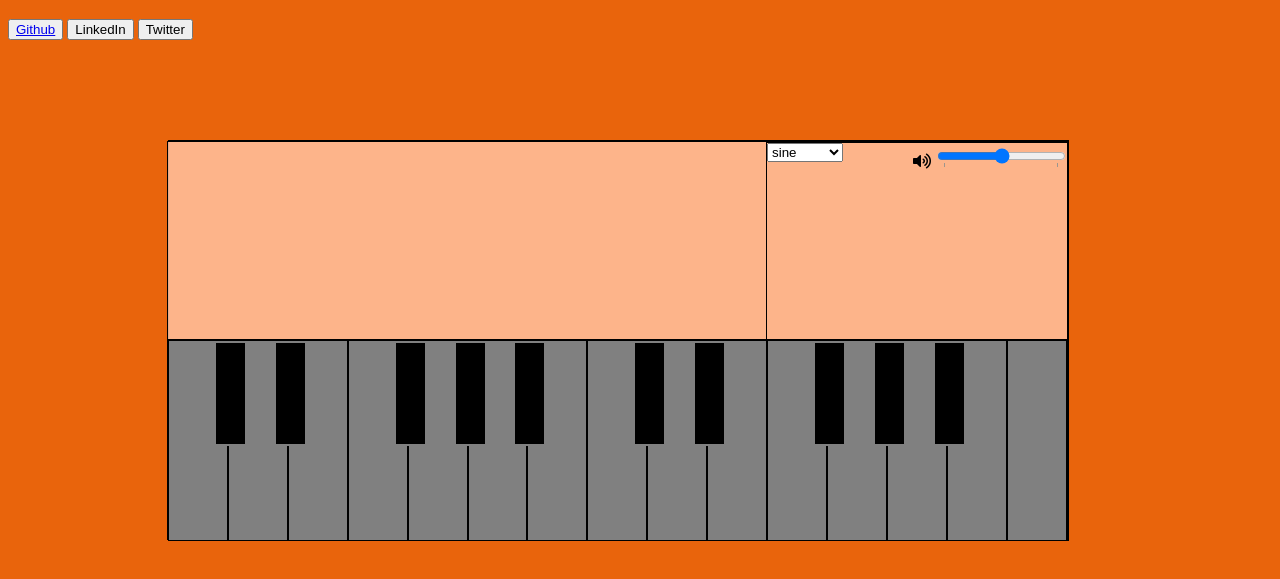
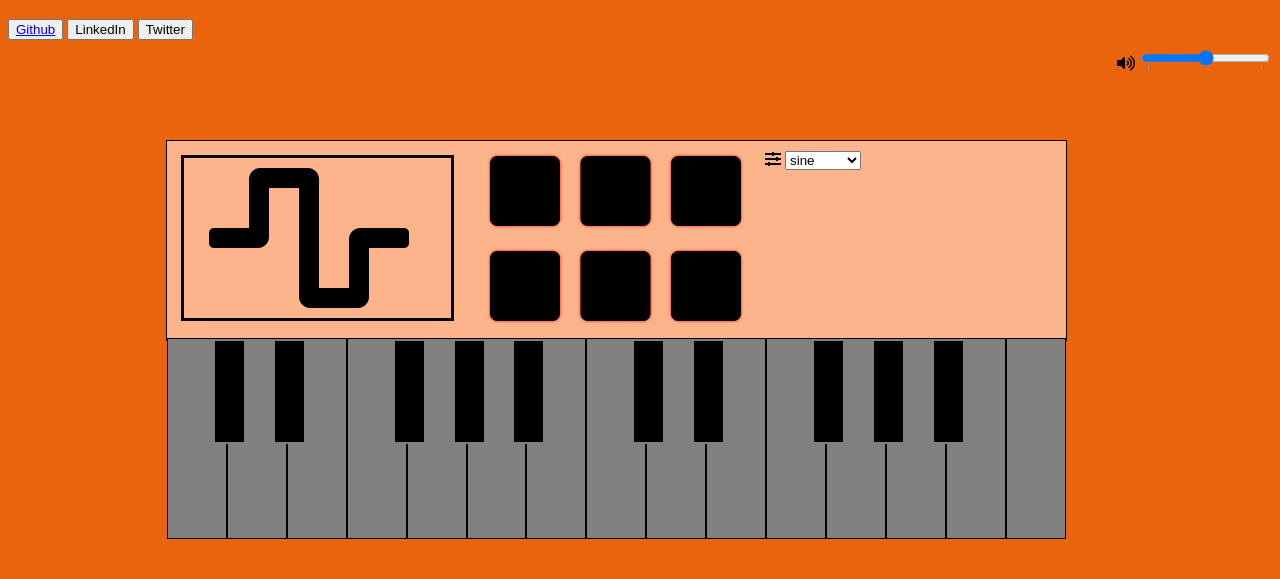
Before and after one commit to canberkvarli/spark, a website built with webpack: page index.html in a window 1280 px wide. Shown: the part 61-640 px from the top of the page. Built offline with Linux system fonts and the light colour scheme.

Commit message:
add volume adjustment and pads

```diff
--- a/index.html
+++ b/index.html
@@ -21,10 +21,20 @@
             <button>Twitter</button>
         </div>
     </nav>
+    <div id="volume">
+        <i class="fas fa-volume-up"></i>
+        <input type="range" min="0.0" max="1.0" step="0.01" value="0.5" list="volumes" name="volume">
+        <datalist id="volumes">
+            <option value="0.0" label="Mute">
+            <option value="1.0" label="100%">
+        </datalist>
+    </div>
+
     <div class="keyboard">
         <div class="upper-container">
             <div class="right">
                 <div class="knob" id="knob-1">
+                    <i class="fas fa-sliders-h"></i>
                     <select name="waveform">
                         <option value="sine" selected>sine</option>
                         <option value="square">square</option>
@@ -32,12 +42,7 @@
                         <option value="sawtooth">sawtooth</option>E
                     </select>
                     <div class="knob" id="knob-2">
-                        <i class="fas fa-volume-up"></i>
-                        <input type="range" min="0.0" max="1.0" step="0.01" value="0.5" list="volumes" name="volume">
-                        <datalist id="volumes">
-                            <option value="0.0" label="Mute">
-                            <option value="1.0" label="100%">
-                        </datalist>
+
                     </div>
                     <div class="knob" id="knob-3"></div>
                     <div class="knob" id="knob-4"></div>
@@ -47,17 +52,23 @@
             </div>
             <div class="middle">
                 <div class="pad">
-                    <div id="pad-1"></div>
-                    <div id="pad-2"></div>
-                    <div id="pad-3"></div>
-                    <div id="pad-4"></div>
-                    <div id="pad-5"></div>
-                    <div id="pad-6"></div>
+                    <div class="upper-pad">
+                        <span><i class="fas fa-square fa-5x"></i></span>
+                        <span><i class="fas fa-square fa-5x"></i></span>
+                        <span><i class="fas fa-square fa-5x"></i></span>
+                    </div>
+                    <div class="lower-pad">
+                        <span><i class="fas fa-square fa-5x"></i></span>
+                        <span><i class="fas fa-square fa-5x"></i></span>
+                        <span><i class="fas fa-square fa-5x"></i></span>
+                    </div>
                 </div>
             </div>
             <div class="left">
                 <div class="display">
-                    <!--  -->
+                <i class="fas fa-wave-square fa-10x" style="
+                    margin-left: 25px;
+                "></i>
                 </div>
             </div>
         </div>
--- a/src/scripts/keyboard.js
+++ b/src/scripts/keyboard.js
@@ -2,7 +2,6 @@
 
        //Web Audio API
         let audioContext = new (window.AudioContext || window.webkitAudioContext)(); //base contex
-         //instrument
         let mainGainNode = audioContext.createGain(); //gain
         let filter = audioContext.createBiquadFilter(); //effect
         let oscList = []; //store key pressed oscilliators
@@ -35,6 +34,7 @@
             '73': 1046.50, //I, C6
 
         } //key codes & note frequencies
+        let volumeControl = document.querySelector("input[name='volume']");
 
         //DOM
 
@@ -47,11 +47,14 @@
 
         //Event Listeners
 
-        let x = window.addEventListener('keydown', keyDown);
+        window.addEventListener('keydown', keyDown);
         window.addEventListener('keyup', keyUp);
+        window.addEventListener('change', adjustVolume, false);
         waveForm.addEventListener('change', function(event) {
         waveForm = event.target.value;
        });
+
+
         //FUNCTIONS
 
         // function createNoteTable(){
@@ -94,6 +97,9 @@
         //     }
         // }
 
+       function adjustVolume(e) {
+           mainGainNode.gain.value = volumeControl.value
+       }
         function keyDown(e) {
             const key = (e.keyCode).toString(); //key code
             if (noteFreq[key] && !oscList[key]) {
--- a/src/styles/piano.css
+++ b/src/styles/piano.css
@@ -1,15 +1,17 @@
 body{
     background-color:rgb(233, 100, 12);
+
 }
 .keyboard{
     height: 401px;
-    width: 901px;
-    border: 0.5px solid black;
+    width: 900px;
+    /* border: 0.5px solid black; */
     padding: 50px;
     margin-left: 160px;
     position: relative;
     box-sizing: border-box;
     margin-top: 100px;
+    /* text-shadow: 0 0 3px #fffafa; */
 }
 /****************** Lower Deck *****************/
 
@@ -19,10 +21,11 @@ body{
     position: relative;
     height: 201px;
     width: 901px;
-    border: 0.5px solid black;
+    /* border: 0.5px solid black; */
     margin-top: 148px;
-    margin-left: -52px;
+    margin-left: -51px;
     box-sizing: border-box;
+
 }
 /* KEYS */
 .white{
@@ -33,6 +36,7 @@ body{
     white-space: nowrap;
     float: left;
     background-color: grey;
+
 }
 
 .black{
@@ -43,6 +47,7 @@ body{
     border: solid 2px grey;
     background-color: black;
     margin-left: 44.9px;
+
 }
 
 /* ***************** Upper Deck *************** */
@@ -71,12 +76,60 @@ body{
     width: 301px;
     height: 201px;
     margin-left: 598px;
-    border: 1px solid black;
 
 }
 
-#knob-2{
+.left{
+    margin-top: -201px;
+    position: relative;
+    width: 301px;
+    height: 201px;
+    /* margin-bottom: -400px; */
+}
+
+.middle{
+    position: absolute;
+    width: 301px;
+    height: 200px;
+    margin-left: 298px;
+    margin-top: -201px;
+    justify-content: space-between;
+}
+.upper-pad{
+    margin-top: 10px;
+    margin-left: 25px;
+    margin-right: 25px;
+    display: flex;
+    justify-content: space-between;
     /* margin: auto; */
+}
+.lower-pad{
+    margin-top: 15px;
+    margin-left: 25px;
+    margin-right: 25px;
+    display: flex;
+    justify-content: space-between;
+    /* margin: auto; */
+}
 
+.fa-square.fa-5x{
+
+     text-shadow: 0 0 3px #FF0000;
+}
+
+
+#knob-1{
+    margin-top: 10px;
+    position: absolute;
+}
+#volume{
+    margin-top: 5px;
     float: right;
 }
+
+.display{
+    margin-left: 14px;
+    margin-top: 14px;
+    border: solid 3px;
+    margin-right: 14px;
+}
```
Also changed, not shown: dist/main.css, dist/main.js.
